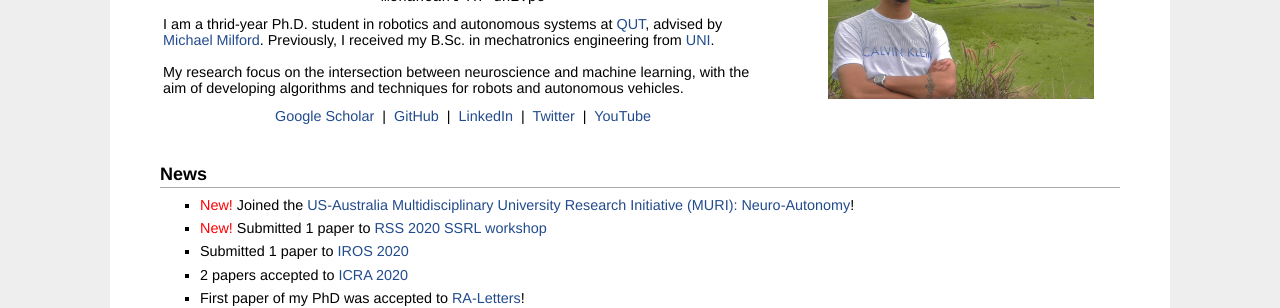
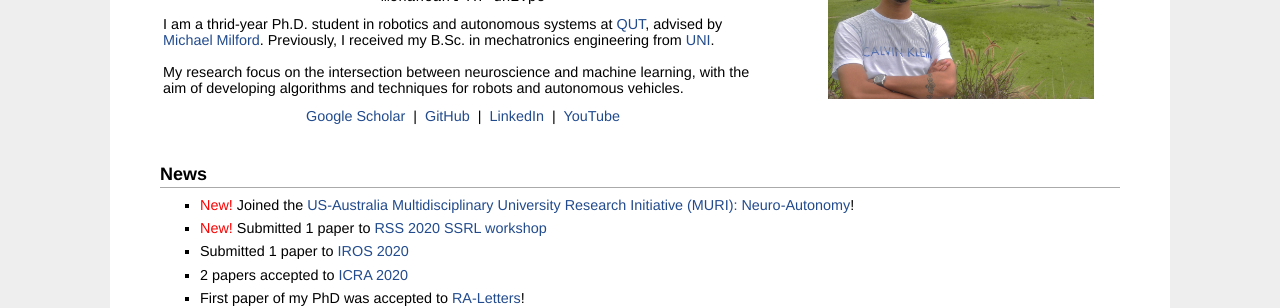
Before and after one commit to mchancan/mchancan.github.io, a Jekyll site: the page built from index.html, in a window 1280 px wide. Shown: the part 208-516 px from the top of the page. Built offline with Jekyll 4.4.1, drawn with Linux system fonts in a browser that asks for light colours; comment, search, counter and statistics services are not loaded.

Commit message:
Update index.html

```diff
--- a/index.html
+++ b/index.html
@@ -26,7 +26,6 @@ title: Marvin's Homepage
 			<a href="https://scholar.google.com/citations?user=iK7xhJ4AAAAJ&hl=en">Google Scholar</a> &nbsp;|&nbsp;
 			<a href="https://github.com/mchancan">GitHub</a> &nbsp;|&nbsp;
 			<a href="https://www.linkedin.com/in/mchancan">LinkedIn</a> &nbsp;|&nbsp;
-			<a href="https://twitter.com/mchancan">Twitter</a> &nbsp;|&nbsp;
 			<a href="https://www.youtube.com/channel/UCrvgoqpKBbeye87FtqdW4Iw">YouTube</a>
 		</p>
 	</td>
```
